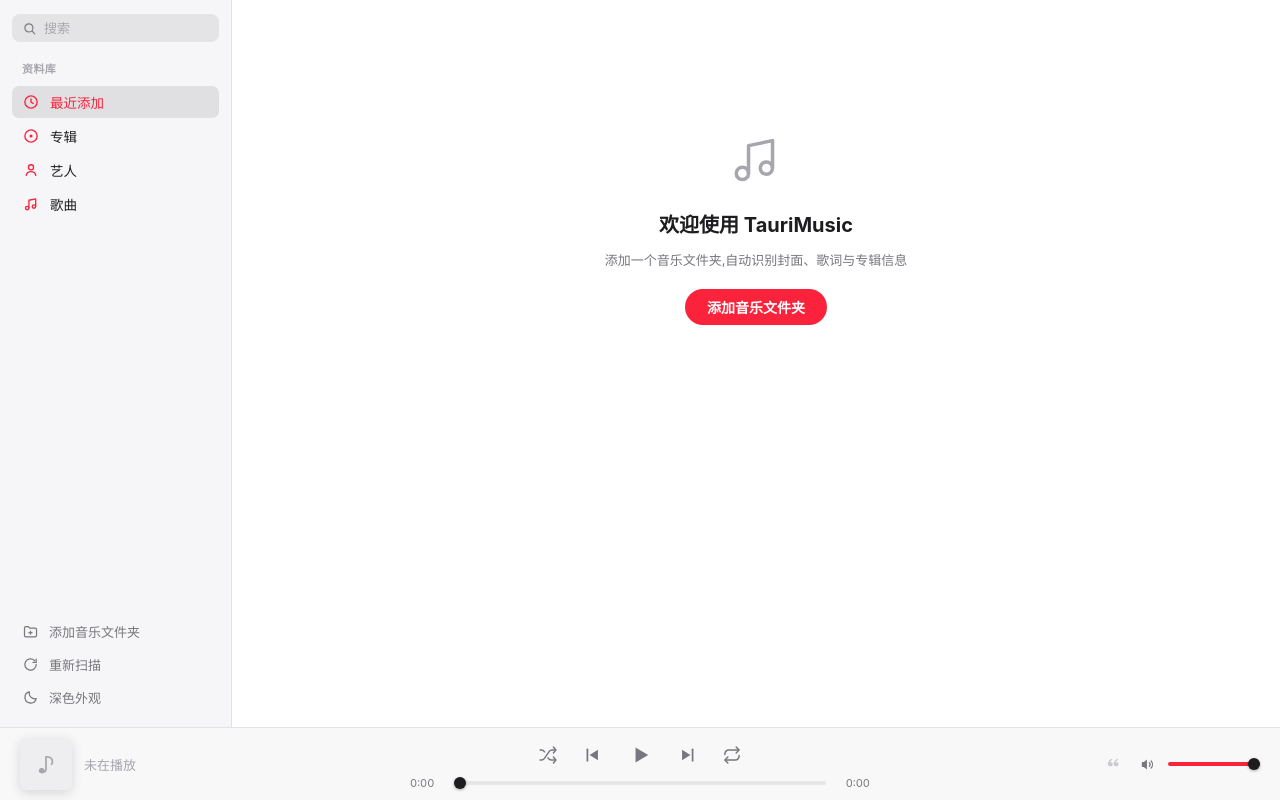
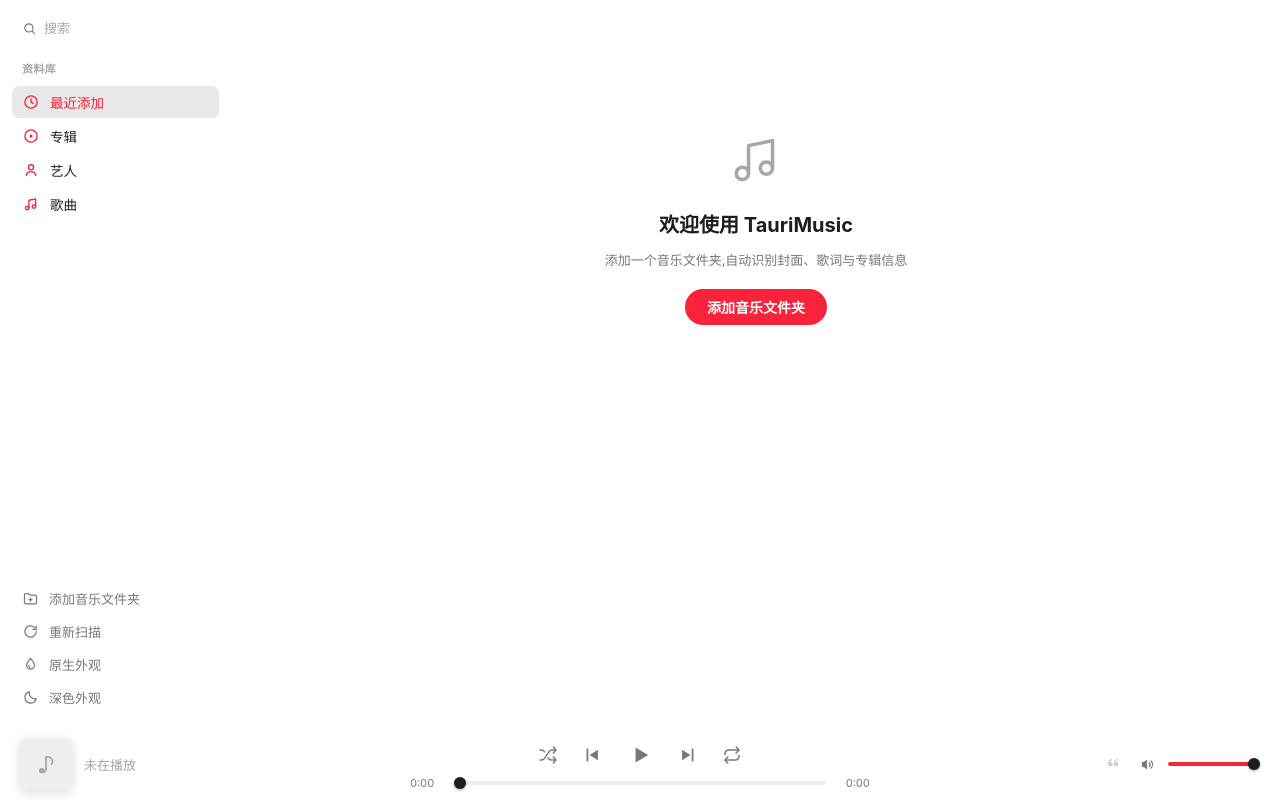
Before and after one commit to OASISParzivel/TauriMusic, a Vue app: page / in a window 1280 px wide. Built offline with nearby package versions, Linux system fonts and the light colour scheme.

Commit message:
新增液态玻璃外观:窗口透明 + Windows Acrylic 背景模糊
- 窗口 transparent + 运行时 setEffects(Acrylic),可一键开关并持久化
- 侧栏/播放条/内容区/搜索框/吸顶表头换成半透明玻璃材质(backdrop-filter + 高光描边)
- 深浅色各自独立玻璃配色

```diff
--- a/src-tauri/capabilities/default.json
+++ b/src-tauri/capabilities/default.json
@@ -3,5 +3,8 @@
   "identifier": "default",
   "description": "Capability for the main window",
   "windows": ["main"],
-  "permissions": ["core:default"]
+  "permissions": [
+    "core:default",
+    "core:window:allow-set-effects"
+  ]
 }
--- a/src-tauri/tauri.conf.json
+++ b/src-tauri/tauri.conf.json
@@ -17,7 +17,8 @@
         "height": 832,
         "minWidth": 1000,
         "minHeight": 640,
-        "center": true
+        "center": true,
+        "transparent": true
       }
     ],
     "security": {
--- a/src/App.vue
+++ b/src/App.vue
@@ -9,7 +9,7 @@
 import ArtistsView from "./views/ArtistsView.vue";
 import SongsView from "./views/SongsView.vue";
 import SearchView from "./views/SearchView.vue";
-import { ui, initTheme } from "./stores/ui";
+import { ui, initTheme, initGlass } from "./stores/ui";
 import { initLibrary } from "./stores/library";
 import { current } from "./stores/player";
 
@@ -26,6 +26,7 @@
 
 onMounted(() => {
   initTheme();
+  initGlass();
   void initLibrary();
 });
 </script>
--- a/src/components/Sidebar.vue
+++ b/src/components/Sidebar.vue
@@ -1,6 +1,6 @@
 <script setup lang="ts">
 import { computed } from "vue";
-import { ui, go, toggleDark } from "../stores/ui";
+import { ui, go, toggleDark, toggleGlass } from "../stores/ui";
 import { lib, addFolder, rescan } from "../stores/library";
 
 const navItems = [
@@ -84,6 +84,13 @@
           <path d="M20 4.5V9h-4.5" />
         </svg>
         <span>重新扫描</span>
+      </button>
+      <button class="action" :title="ui.glass ? '关闭液态玻璃' : '开启液态玻璃'" @click="toggleGlass">
+        <svg class="ico" viewBox="0 0 24 24" fill="none" stroke="currentColor" stroke-width="1.7" stroke-linejoin="round">
+          <path d="M12 3.5c3.2 3.7 5.5 6.7 5.5 9.5a5.5 5.5 0 1 1-11 0c0-2.8 2.3-5.8 5.5-9.5z" />
+          <path d="M9.5 13.5a2.6 2.6 0 0 0 2 2.6" stroke-linecap="round" />
+        </svg>
+        <span>{{ ui.glass ? "原生外观" : "液态玻璃" }}</span>
       </button>
       <button class="action" :title="ui.dark ? '切换为浅色' : '切换为深色'" @click="toggleDark">
         <svg v-if="!ui.dark" class="ico" viewBox="0 0 24 24" fill="none" stroke="currentColor" stroke-width="1.8" stroke-linejoin="round">
--- a/src/stores/ui.ts
+++ b/src/stores/ui.ts
@@ -1,4 +1,5 @@
 import { reactive, watchEffect } from "vue";
+import { getCurrentWindow, Effect } from "@tauri-apps/api/window";
 
 export type ViewName = "home" | "albums" | "album" | "artists" | "songs" | "search";
 
@@ -11,6 +12,8 @@
   /** 搜索关键词 */
   search: string;
   dark: boolean;
+  /** 液态玻璃外观(窗口透明 + 亚克力模糊) */
+  glass: boolean;
   /** 全屏播放页(含歌词)是否打开 */
   nowPlayingOpen: boolean;
 }
@@ -21,6 +24,7 @@
   artist: null,
   search: "",
   dark: false,
+  glass: false,
   nowPlayingOpen: false,
 });
 
@@ -50,4 +54,36 @@
 export function toggleDark(): void {
   ui.dark = !ui.dark;
   localStorage.setItem("tm-dark", ui.dark ? "1" : "0");
+  if (ui.glass) void applyGlass();
 }
+
+/** 玻璃外观:半透明材质 + 系统级 Acrylic 背景模糊 */
+export function initGlass(): void {
+  ui.glass = localStorage.getItem("tm-glass") !== "0"; // 默认开启
+  void applyGlass();
+}
+
+export function toggleGlass(): void {
+  ui.glass = !ui.glass;
+  localStorage.setItem("tm-glass", ui.glass ? "1" : "0");
+  void applyGlass();
+}
+
+async function applyGlass(): Promise<void> {
+  document.documentElement.classList.toggle("glass", ui.glass);
+  try {
+    const win = getCurrentWindow();
+    if (ui.glass) {
+      await win.setEffects({
+        effects: [Effect.Acrylic],
+        color: ui.dark
+          ? { red: 26, green: 26, blue: 30, alpha: 128 }
+          : { red: 248, green: 248, blue: 252, alpha: 128 },
+      });
+    } else {
+      await win.clearEffects();
+    }
+  } catch (err) {
+    console.warn("窗口特效不可用", err);
+  }
+}
--- a/src/style.css
+++ b/src/style.css
@@ -179,3 +179,76 @@
 .primary-pill:hover {
   background: var(--accent-hover);
 }
+
+/* ===== 液态玻璃外观 =====
+   窗口透明 + Windows Acrylic 提供系统级背景模糊,
+   应用内各面板换成半透明玻璃材质(html.glass 时生效)。 */
+html.glass,
+html.glass body {
+  background: transparent;
+}
+
+html.glass .content {
+  background: rgba(255, 255, 255, 0.38);
+}
+html.dark.glass .content {
+  background: rgba(16, 16, 20, 0.55);
+}
+
+html.glass .sidebar {
+  background: rgba(255, 255, 255, 0.5);
+  backdrop-filter: blur(28px) saturate(1.6);
+  border-right: 1px solid rgba(255, 255, 255, 0.4);
+  box-shadow: inset 0 1px 0 rgba(255, 255, 255, 0.3);
+}
+html.dark.glass .sidebar {
+  background: rgba(22, 22, 28, 0.58);
+  border-right: 1px solid rgba(255, 255, 255, 0.12);
+  box-shadow: inset 0 1px 0 rgba(255, 255, 255, 0.1);
+}
+
+html.glass .playerbar {
+  background: rgba(255, 255, 255, 0.55);
+  backdrop-filter: blur(30px) saturate(1.7);
+  border-top: 1px solid rgba(255, 255, 255, 0.42);
+  box-shadow: inset 0 1px 0 rgba(255, 255, 255, 0.32);
+}
+html.dark.glass .playerbar {
+  background: rgba(20, 20, 25, 0.6);
+  border-top: 1px solid rgba(255, 255, 255, 0.12);
+  box-shadow: inset 0 1px 0 rgba(255, 255, 255, 0.1);
+}
+
+/* 艺人页滚动吸顶表头:玻璃下也要能盖住滚过的内容 */
+html.glass .detail .view-head {
+  background: rgba(255, 255, 255, 0.42);
+  backdrop-filter: blur(24px) saturate(1.6);
+  border-radius: 10px;
+}
+html.dark.glass .detail .view-head {
+  background: rgba(22, 22, 28, 0.42);
+}
+
+html.glass .search {
+  background: rgba(255, 255, 255, 0.5);
+  box-shadow: inset 0 1px 0 rgba(255, 255, 255, 0.25);
+}
+html.dark.glass .search {
+  background: rgba(255, 255, 255, 0.1);
+}
+html.glass .chip {
+  background: rgba(255, 255, 255, 0.48);
+}
+html.dark.glass .chip {
+  background: rgba(255, 255, 255, 0.1);
+}
+html.glass .ghost-pill {
+  background: rgba(255, 255, 255, 0.5);
+}
+html.dark.glass .ghost-pill {
+  background: rgba(255, 255, 255, 0.12);
+}
+/* 玻璃模式下专辑卡片封面下的白色托盘不再需要 */
+html.glass .cover {
+  background: rgba(255, 255, 255, 0.2);
+}
```
Also changed, not shown: 1 other file (tests, documents, lock files or other folders).
